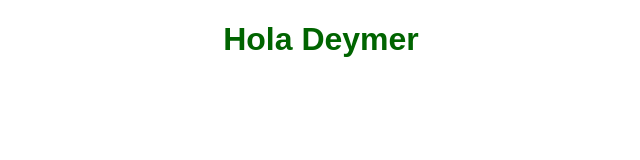
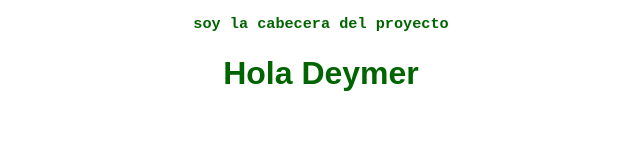
Before and after one commit to ddhoyos0/Curso-Platzi, a plain HTML site: page index.html in a window 1280 px wide. Shown: the whole page, without its empty margins (319-959 px from the left). Drawn offline with Linux system fonts and the light colour scheme.

Commit message:
cambios en la rama cabecera del proyecto git

```diff
--- a/index.html
+++ b/index.html
@@ -8,6 +8,10 @@
     <title>Curso Platzi</title>
 </head>
 <body>
+    <samp>
+        <div><h3>soy la cabecera del proyecto</h3></div>
+    </samp>
     <h1>Hola Deymer</h1>
+
 </body>
 </html>
```
